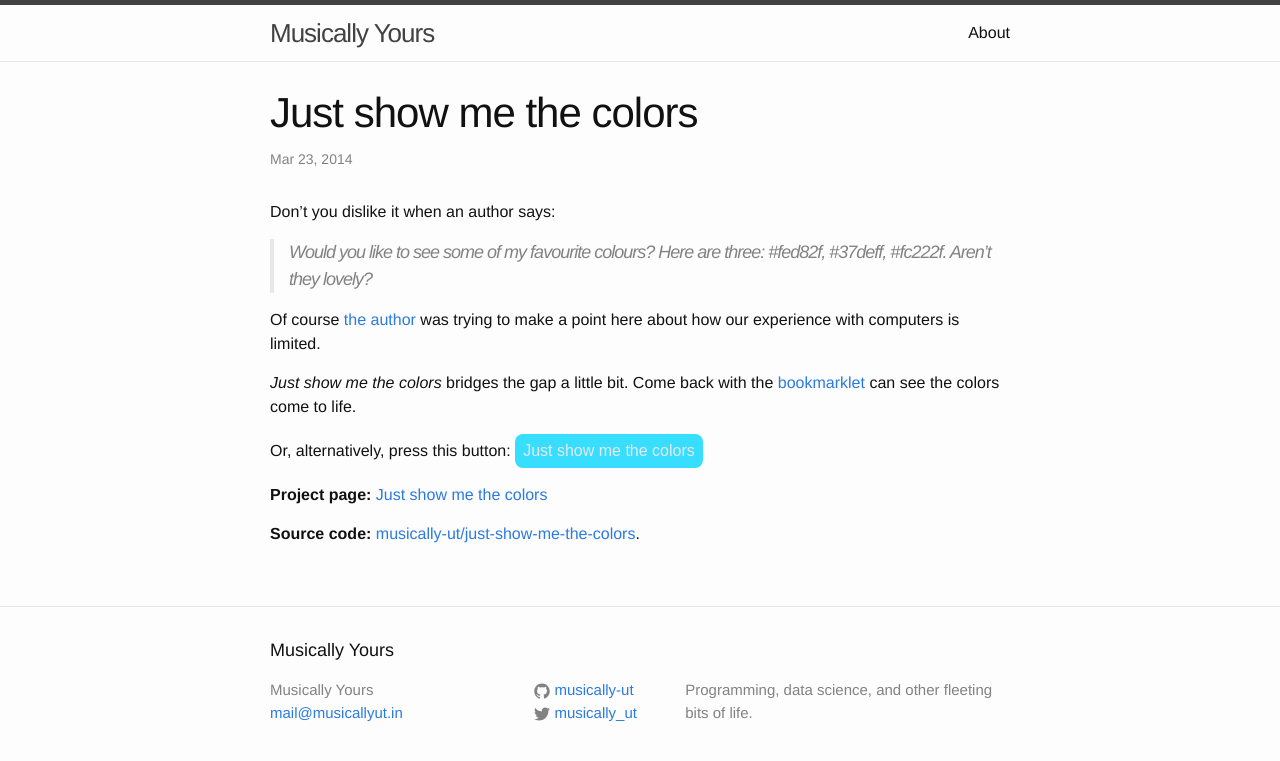
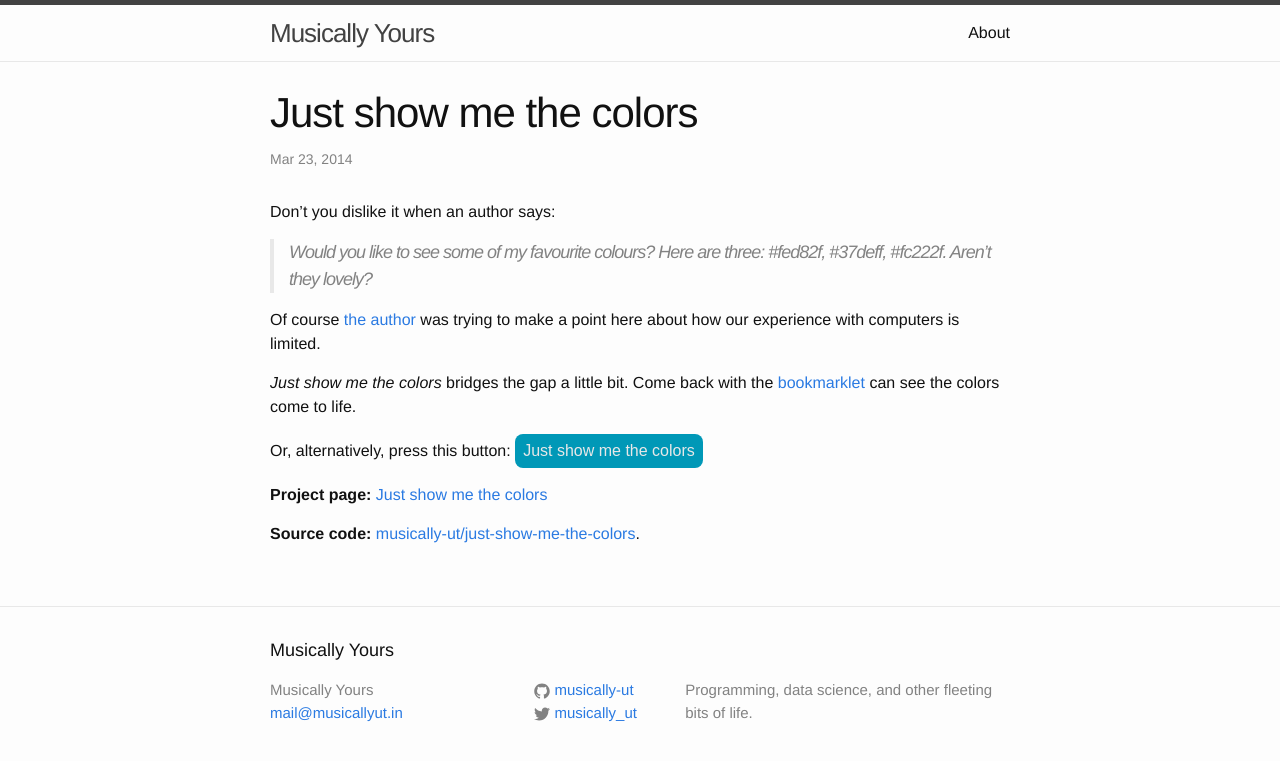
Before and after one commit to musically-ut/musically-ut.github.io, a Jekyll site: the page built from _posts/2014-03-23-just-show-me-the-colors.markdown, in a window 1280 px wide. Shown: the top 761 px of the page. Built offline with Jekyll 4.4.1, drawn with Linux system fonts in a browser that asks for light colours.

Commit message:
Make the button color less prominant.

```diff
--- a/css/main.scss
+++ b/css/main.scss
@@ -46,7 +46,7 @@ $primary-color-red: #fc222f;
 $primary-color-yellow: #fed82f;
 $primary-color-blue: #37deff;
 
-$button-color: $primary-color-blue;
+$button-color: darken($primary-color-blue, 25%);
 
 button {
     border: none;
```
